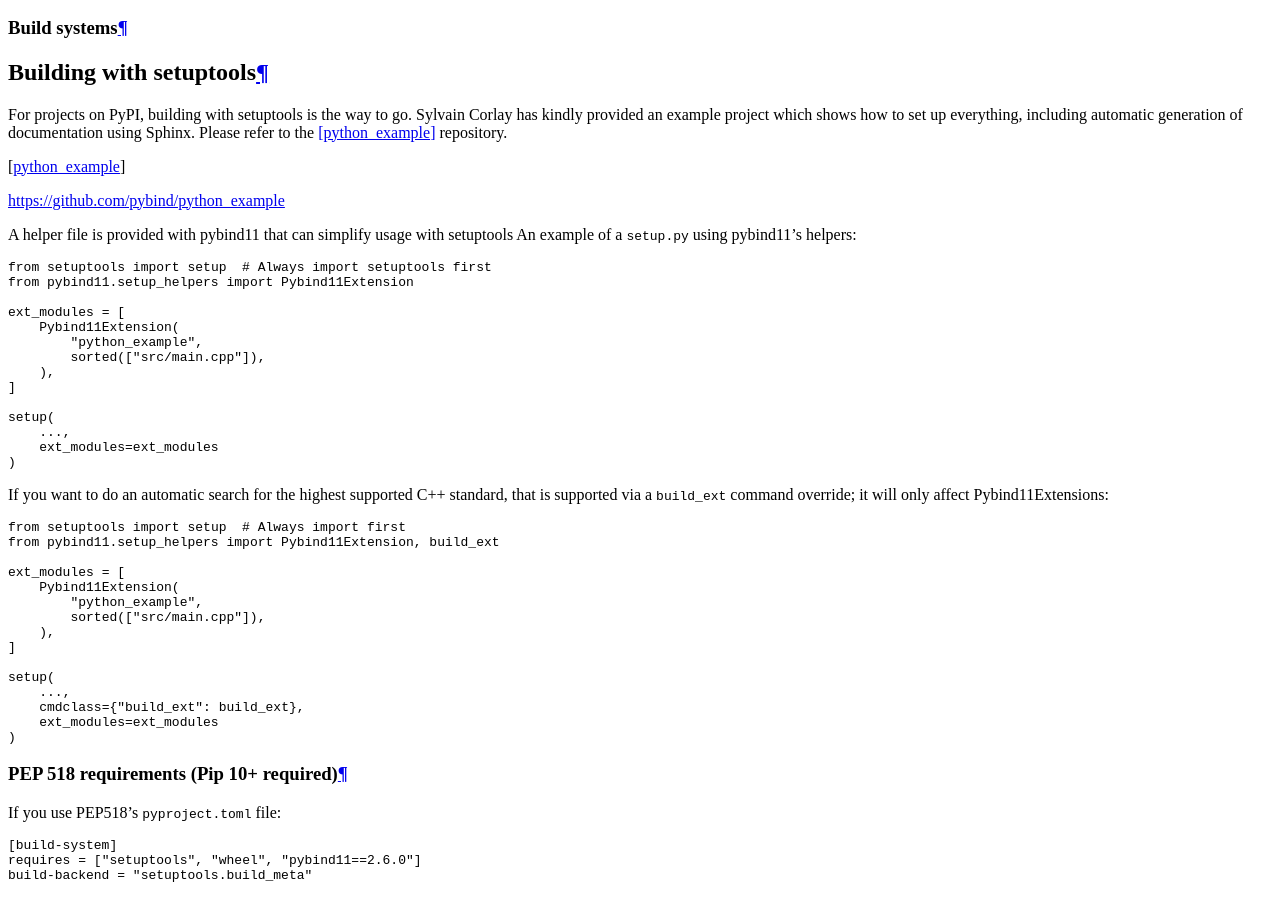
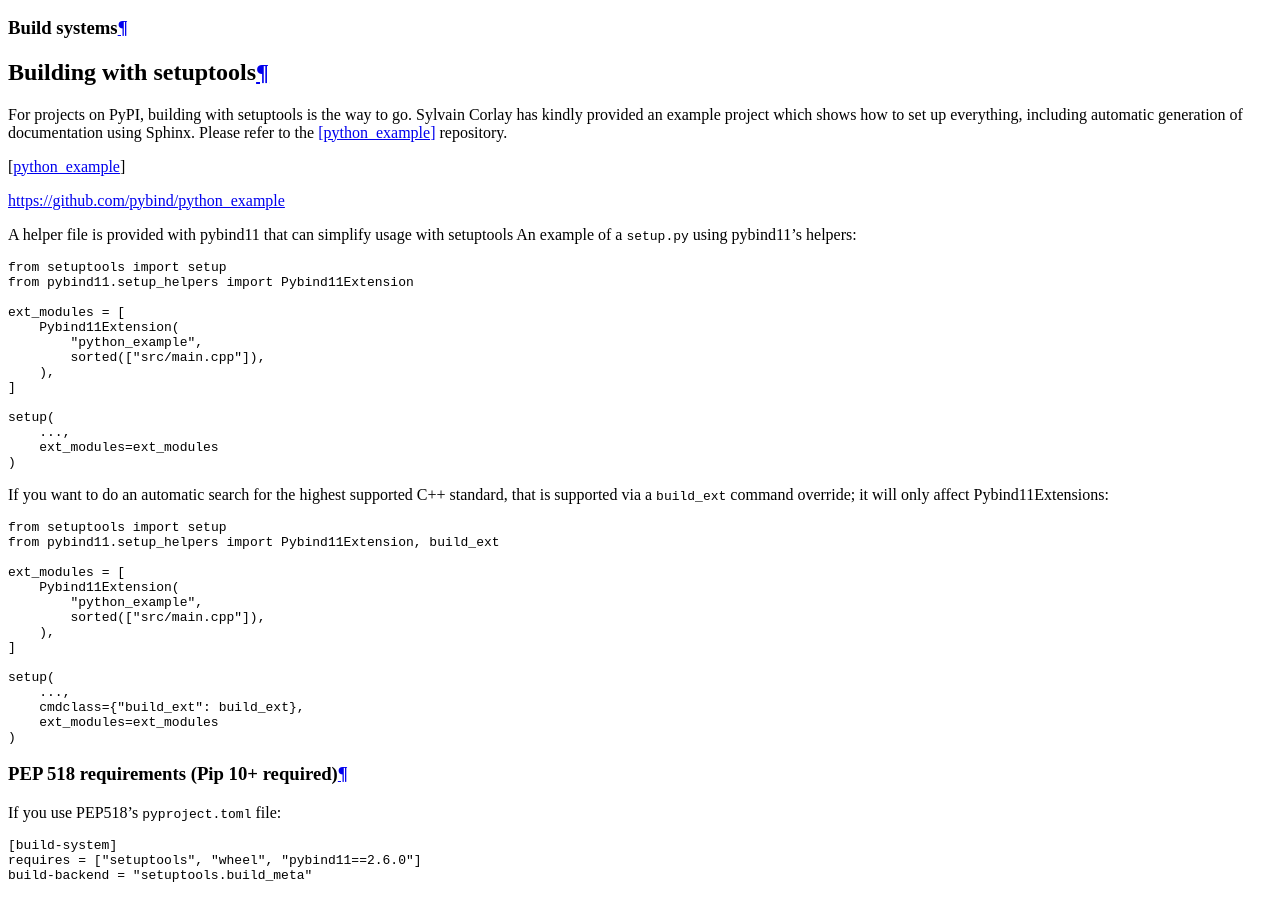
Before and after one commit to pybind/pybind11, a Sphinx documentation site: the page built from docs/compiling.rst, in a window 1280 px wide and 900 px high, scrolled down 949 px. Built offline with Sphinx 7.4.7 and the Read the Docs theme 2.0.0, drawn with Linux system fonts in a browser that asks for light colours.

Commit message:
fix: remove the requirement that setuptools must be imported first

```diff
--- a/docs/compiling.rst
+++ b/docs/compiling.rst
@@ -18,7 +18,7 @@
 
 .. code-block:: python
 
-    from setuptools import setup  # Always import setuptools first
+    from setuptools import setup
     from pybind11.setup_helpers import Pybind11Extension
 
     ext_modules = [
@@ -39,7 +39,7 @@
 
 .. code-block:: python
 
-    from setuptools import setup  # Always import first
+    from setuptools import setup
     from pybind11.setup_helpers import Pybind11Extension, build_ext
 
     ext_modules = [
```
Also changed, not shown: 1 other file.
